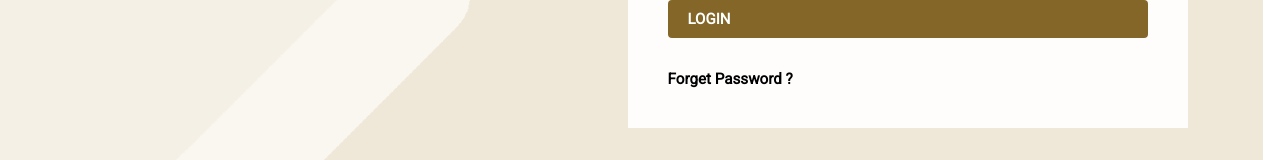
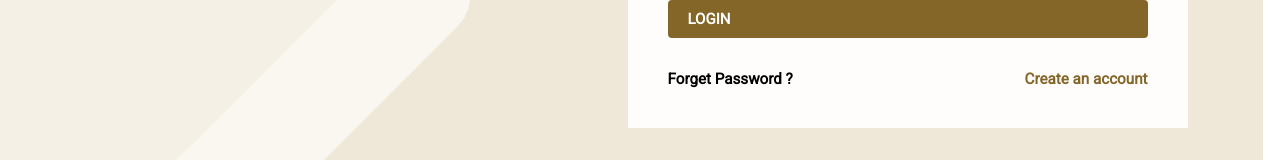
Before and after one commit to Arti610/estimation, a React (Create React App) app: page / in a window 1280 px wide. Shown: the part 511-671 px from the top of the page. Built offline with nearby package versions, Linux system fonts and the light colour scheme.

Commit message:
Create new user

```diff
--- a/src/Common_Components/Login/Login.jsx
+++ b/src/Common_Components/Login/Login.jsx
@@ -101,7 +101,7 @@ const Login = (props) => {
               </form>
               <div style={{ display:"flex", justifyContent:"space-between", flexWrap:"wrap", gap:"10px"}}>
                 <Link to="/forget_password" style={{color: "black",fontWeight:"bold", fontSize : "0.95rem"}}> Forget Password ?</Link>
-                {/* <Link to="/register" style={{color: "rgb(131, 102, 40)", fontSize:"0.95rem", fontWeight:"bold"}}>Create <span style={{textTransform:"lowercase"}}>an account</span></Link> */}
+                <Link to="/register" style={{color: "rgb(131, 102, 40)", fontSize:"0.95rem", fontWeight:"bold"}}>Create <span style={{textTransform:"lowercase"}}>an account</span></Link>
               </div>
             </div>
           </div>
```
